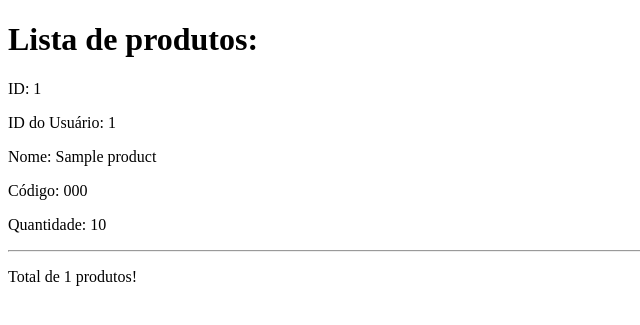
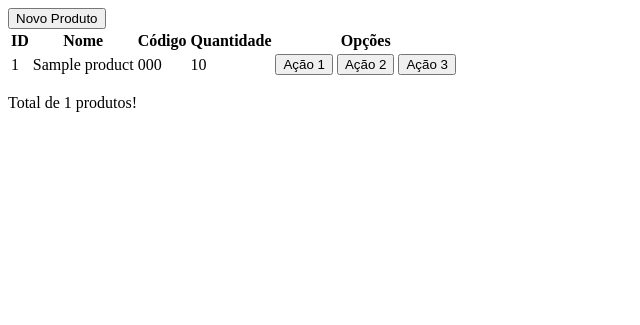
Before and after one commit to dududodedo11/crud_produtos, a PHP site: template app/client/Views/produtos/index.php in a window 1280 px wide. Shown: the top 325 px of the page, without its empty margins (0-640 px from the left). Run offline with PHP 8.4, Linux system fonts and the light colour scheme; the template is opened without the code that fills it: most values are stand-ins (such as "Sample title", 1, 10 or a date in 2020).

Commit message:
Início da feature de listagem de produtos

```diff
--- a/app/client/Views/Services/LoadView.php
+++ b/app/client/Views/Services/LoadView.php
@@ -2,8 +2,10 @@
 
 namespace Client\Views\Services;
 
+use Client\Helpers\ErrorPage;
 use Client\Helpers\GenerateLog;
 use Client\Views\Services\View;
+use Error;
 
 class LoadView {
     private string $pathView;
@@ -46,6 +48,9 @@ class LoadView {
         } else {
             // Caso o caminho/view não existir, gerar um log bem sério, porque a página em si existe, mas o caminho está incorreto.
             GenerateLog::generateLog("critical", "View não encontrada", ['nameView' => $this->nameView, 'pathView' => $this->pathView]);
+
+            // Redirecionar para a página de erro 500.
+            ErrorPage::error500("Erro interno do servidor");
         }
     }
 }
--- a/app/client/Views/produtos/index.php
+++ b/app/client/Views/produtos/index.php
@@ -3,31 +3,64 @@
 ?>
 
 <!DOCTYPE html>
-<html lang="pt-br">
+<html lang="pt-br" data-bs-theme="dark">
+
 <head>
     <meta charset="UTF-8">
     <meta name="viewport" content="width=device-width, initial-scale=1.0">
     <?php $view->callHeader("basic") ?>
     <title>Produtos - Início</title>
 </head>
-<body>
+
+<body class="bg-body-tertiary">
     <?php $view->component("navbar") ?>
-    <h1>Lista de produtos:</h1>
-    <?php
-        foreach($data['products'] as $product) {
-            ?>
-            <p>ID: <?php echo $product['id']; ?></p>
-            <p>ID do Usuário: <?php echo $product['user_id']; ?></p>
-            <p>Nome: <?php echo $product['name']; ?></p>
-            <p>Código: <?php echo $product['code']; ?></p>
-            <p>Quantidade: <?php echo $product['quantity']; ?></p>
-            <hr>
-            <?php
-        }
-    ?>
+    <main class="container">
+        <div class="container">
+            <div class="card">
+                <div class="card-header">
+                    <button class="btn btn-primary float-right">Novo Produto</button>
+                </div>
+                <div class="card-body">
+                    <table class="table table-dark table-striped">
+                        <thead>
+                            <tr>
+                                <th scope="col">ID</th>
+                                <th scope="col">Nome</th>
+                                <th scope="col">Código</th>
+                                <th scope="col">Quantidade</th>
+                                <th scope="col">Opções</th>
+                            </tr>
+                        </thead>
+                        <tbody>
+                            <?php
+                            foreach ($data['products'] as $product) {
+                            ?>
+                                <tr scope="row">
+                                    <td><?php echo $product['id']; ?></td>
+                                    <td><?php echo $product['name']; ?></td>
+                                    <td><?php echo $product['code']; ?></td>
+                                    <td><?php echo $product['quantity']; ?></td>
+                                    <td>
+                                        <button class="btn btn-primary">Ação 1</button>
+                                        <button class="btn btn-secondary">Ação 2</button>
+                                        <button class="btn btn-danger">Ação 3</button>
+                                    </td>
+                                </tr>
+                            <?php
+                            }
+                            ?>
+                        </tbody>
+                    </table>
+                </div>
+                <div class="card-footer">
+                    <p>Total de <?php echo count($data['products']); ?> produtos!</p>
+                </div>
+            </div>
+        </div>
+    </main>
 
-    <p>Total de <?php echo count($data['products']); ?> produtos!</p>
 
     <?php $view->component("bootstrapjs") ?>
 </body>
+
 </html>
```
Also changed, not shown: app/client/Controllers/produtos/Produtos.php (+12 -1 lines), app/client/Models/Product.php (+30 -5 lines), app/client/Views/produtos/product.php (added, +36 -0 lines).
